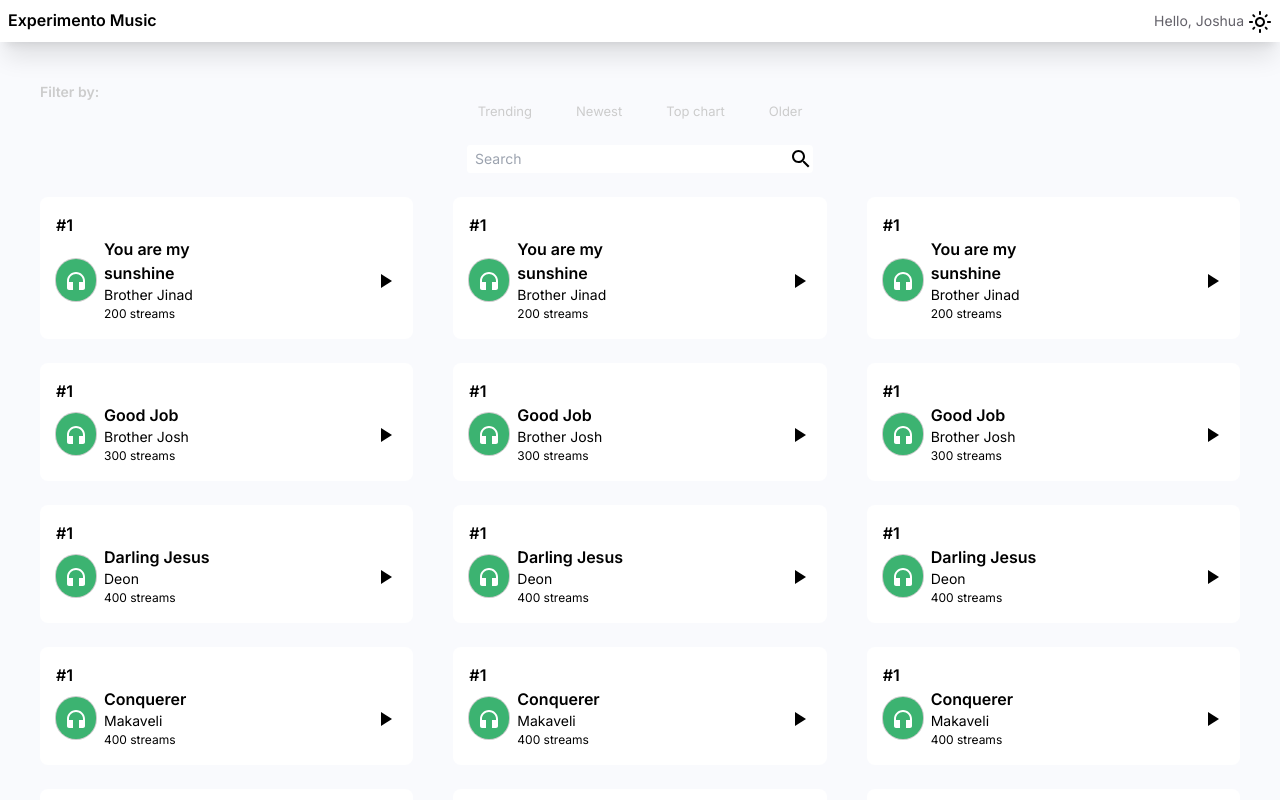
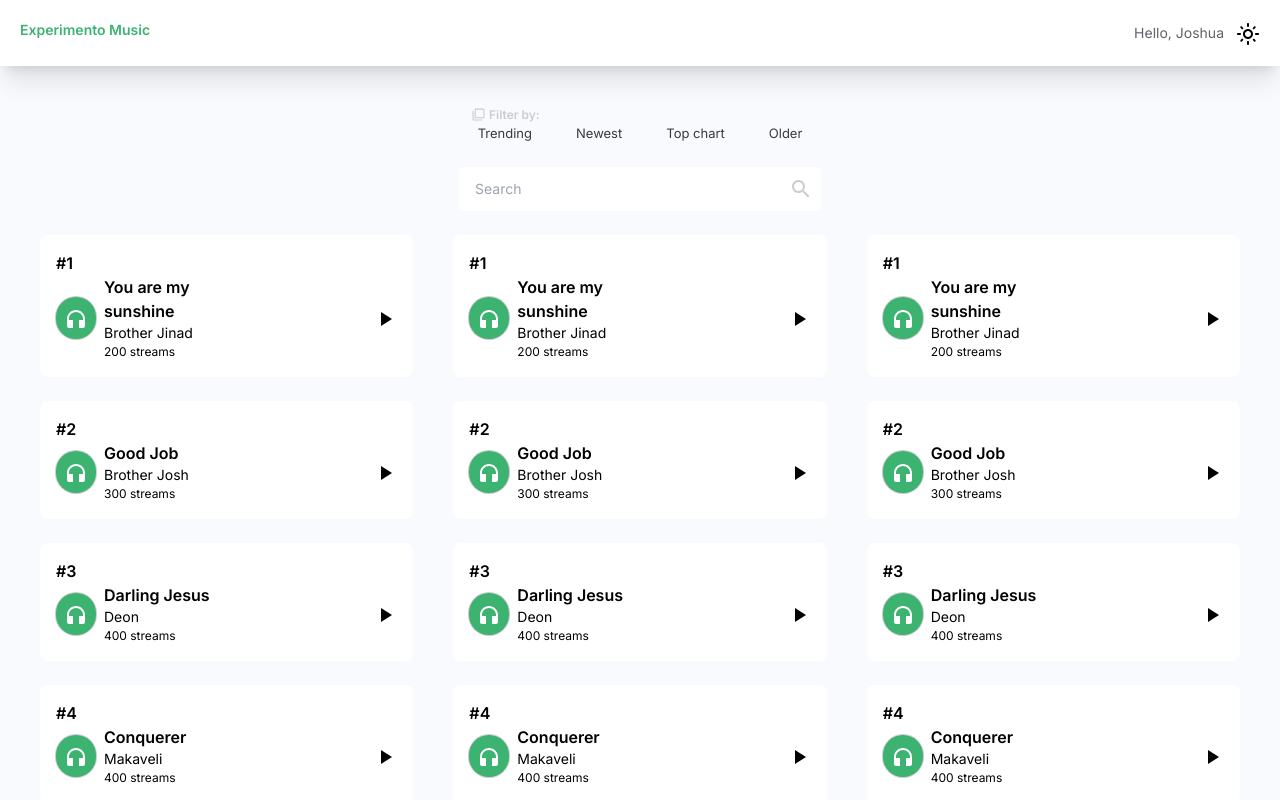
Before and after one commit to GideonTwum/Music, a Next.js app: page / in a window 1280 px wide. Shown: the top 800 px of the page. Built offline with nearby package versions, Linux system fonts and the light colour scheme.

Commit message:
made some customizations

```diff
--- a/app/components/Firstpage.jsx
+++ b/app/components/Firstpage.jsx
@@ -4,6 +4,7 @@ import HeadphonesIcon from '@mui/icons-material/Headphones';
 import PlayArrowIcon from '@mui/icons-material/PlayArrow';
 import SearchIcon from '@mui/icons-material/Search';
 import SignalCellularAltIcon from '@mui/icons-material/SignalCellularAlt';
+import FilterNoneOutlinedIcon from '@mui/icons-material/FilterNoneOutlined';
 
 
 const Firstpage = () => {
@@ -50,38 +51,39 @@ const Firstpage = () => {
   return (
     <div>
         <div className='flex flex-col w-full p-10 '>
-            <div>
-                <p className='text-sm font-semibold text-[#ccc] '>Filter by:</p>
+            <div className='flex items-center gap-1 m-auto ml-96 m-2 filter'>
+                <FilterNoneOutlinedIcon className='text-[#ccc] text-[12px] filtericon' />
+                <p className='text-[12px] font-semibold text-[#ccc] '>Filter by:</p>
             </div>
 
 
             <div className='flex gap-7 m-auto '>
                     <div className='px-2 cursor-pointer rounded-xl' onClick={()=> setTab('trending')}>
-                        <p className='text-[13px] text-[#ccc] hover:text-[mediumseagreen]'> Trending </p>
+                        <p className='text-[13px] text-[#3A3A3A] hover:text-[mediumseagreen]'> Trending </p>
                     </div>
                     <div className=' px-2 cursor-pointer rounded-xl' onClick={()=> setTab('newest')}>
-                        <p className='text-[13px] text-[#ccc] hover:text-[mediumseagreen]'>Newest</p>
+                        <p className='text-[13px] text-[#3A3A3A] hover:text-[mediumseagreen]'>Newest</p>
                     </div>
                     <div className='px-2 cursor-pointer rounded-xl' onClick={()=> setTab('top chart')}>
-                        <p className='text-[13px] text-[#ccc] hover:text-[mediumseagreen]'>Top chart</p>
+                        <p className='text-[13px] text-[#3A3A3A] hover:text-[mediumseagreen]'>Top chart</p>
                     </div>
                     <div className=' px-2 cursor-pointer rounded-xl' onClick={()=> setTab('older')}>
-                        <p className='text-[13px] text-[#ccc] hover:text-[mediumseagreen]'>Older</p>
+                        <p className='text-[13px] text-[#3A3A3A] hover:text-[mediumseagreen]'>Older</p>
                     </div>
 
             </div>
 
             <br />
-                    <div className='flex bg-white m-auto justify-between gap-24 items-center rounded '>
+                    <div className='flex bg-white m-auto justify-between gap-24 items-center rounded p-2 '>
                         <input placeholder='Search' className='border-none outline-none p-1 rounded text-sm px-2  ' type="text" />
-                        <SearchIcon />
+                        <SearchIcon className='text-sm text-[#ccc]' />
                     </div>
     <div className='flex items-center gap-10 justify-around'>
         <div>
         {
         music.map((song)=> (
-            <div className='flex flex-col m-auto bg-white hover:shadow-xl p-4 w-full rounded-lg w-[50%] mt-6'>
-                    <p className='font-semibold text-black'>#1</p>
+            <div className='flex flex-col m-auto bg-white hover:shadow-xl p-4 hover:cursor-pointer w-full rounded-lg w-[50%] mt-6'>
+                    <p className='font-semibold text-black'>#{song.id}</p>
                         <div className='flex items-center justify-between gap-36'>
                             <div className='flex gap-2 items-center'>
                                     <div className='ring-1 ring-[#ccc] p-2 rounded-full bg-[mediumseagreen]'>
@@ -104,8 +106,8 @@ const Firstpage = () => {
     <div>
     {
         music.map((song)=> (
-            <div className='flex flex-col m-auto bg-white hover:shadow-xl w-full  p-4 rounded-lg w-[50%] mt-6'>
-                    <p className='font-semibold text-black'>#1</p>
+            <div className='flex flex-col m-auto bg-white hover:shadow-xl w-full hover:cursor-pointer p-4 rounded-lg w-[50%] mt-6'>
+                    <p className='font-semibold text-black'>#{song.id}</p>
                         <div className='flex items-center justify-between gap-36'>
                             <div className='flex gap-2 items-center'>
                                     <div className='ring-1 ring-[#ccc] p-2 rounded-full bg-[mediumseagreen]'>
@@ -128,8 +130,8 @@ const Firstpage = () => {
     <div>
     {
         music.map((song)=> (
-            <div className='flex flex-col m-auto bg-white hover:shadow-xl w-full p-4 rounded-lg w-[50%] mt-6'>
-                    <p className='font-semibold text-black'>#1</p>
+            <div className='flex flex-col m-auto bg-white hover:shadow-xl w-full hover:cursor-pointer p-4 rounded-lg w-[50%] mt-6'>
+                    <p className='font-semibold text-black'>#{song.id}</p>
                         <div className='flex items-center justify-between gap-36'>
                             <div className='flex gap-2 items-center'>
                                     <div className='ring-1 ring-[#ccc] p-2 rounded-full bg-[mediumseagreen]'>
@@ -142,7 +144,7 @@ const Firstpage = () => {
                                         </div>
                             </div>
                                         <div>
-                                        <PlayArrowIcon />
+                                           <PlayArrowIcon />
                                         </div>
                         </div>
             </div>
--- a/app/components/Navbar.jsx
+++ b/app/components/Navbar.jsx
@@ -13,11 +13,11 @@ const Navbar = () => {
 
   return (
     <div className={isLightMode ? 'bg-[#F9FAFD]' : 'bg-[#3A3A3A]'}>
-        <div className='flex justify-between shadow-xl bg-white p-2 w-full'>
-            <h2 className='font-semibold'>Experimento Music</h2>
-            <div className='flex items-center gap-1'>
+        <div className='flex justify-between shadow-xl bg-white p-5 w-full'>
+            <h2 className='font-semibold text-sm text-[mediumseagreen]'>Experimento Music</h2>
+            <div className='flex items-center gap-3'>
                 <p className='text-[#636169] text-sm hover:ring-1 rounded hover:ring-[#ccc]'> Hello, Joshua</p>
-                <div>
+                <div className='hover:cursor-pointer'>
                   {
                     isLightMode ? <div onClick={() => setIsLightMode(false)}><LightModeOutlinedIcon /></div> : <div onClick={() => setIsLightMode(true)}><DarkModeOutlined /></div>
                   }
--- a/app/globals.css
+++ b/app/globals.css
@@ -2,26 +2,9 @@
 @tailwind components;
 @tailwind utilities;
 
-:root {
-  --foreground-rgb: 0, 0, 0;
-  --background-start-rgb: 214, 219, 220;
-  --background-end-rgb: 255, 255, 255;
+.filtericon{
+  font-size: 13px !important;
 }
-
-@media (prefers-color-scheme: dark) {
-  :root {
-    --foreground-rgb: 255, 255, 255;
-    --background-start-rgb: 0, 0, 0;
-    --background-end-rgb: 0, 0, 0;
-  }
+.filter{
+  margin-left: 27rem;
 }
-
-body {
-  color: rgb(var(--foreground-rgb));
-  background: linear-gradient(
-      to bottom,
-      transparent,
-      rgb(var(--background-end-rgb))
-    )
-    rgb(var(--background-start-rgb));
-}
```
